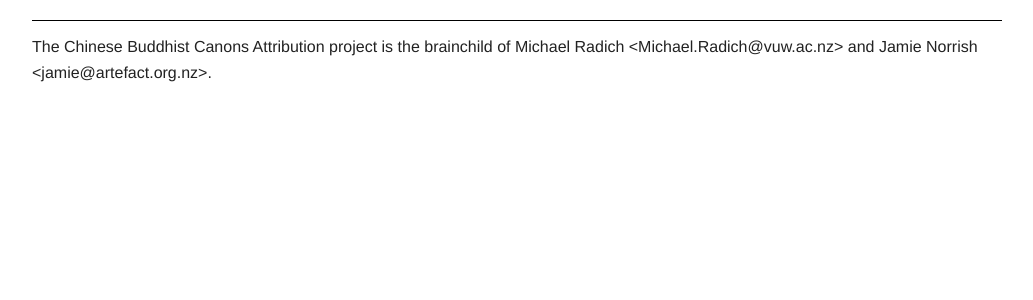
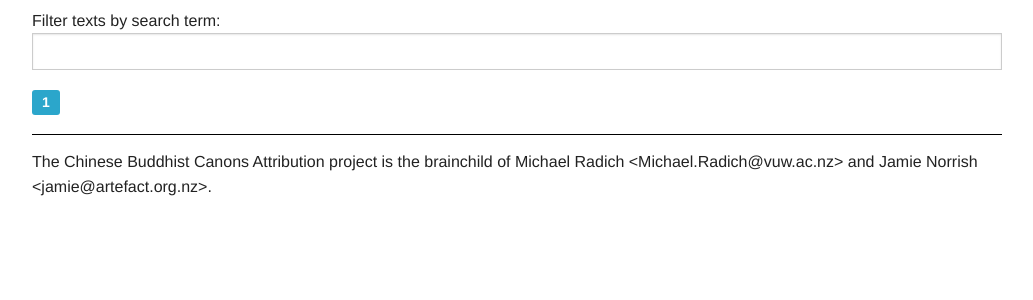
Before and after one commit to ajenhl/moad, a Django app: page /text/ in a window 1280 px wide. Shown: the part 110-410 px from the top of the page, without its empty margins (123-1156 px from the left). Run offline with Django 3.2, Linux system fonts and the light colour scheme; data that the repository does not hold is empty; parts of the project's set-up code (start-up, migrations or seed data) failed here and were passed over.

Commit message:
Added pagination and filtering of display lists for people, sources, and texts.

```diff
--- /dev/null
+++ b/attribution/templates/attribution/display/pagination.html
@@ -0,0 +1,17 @@
+<div class="pagination-centred">
+  <ul class="pagination">
+    {% if first_link %}<li class="arrow">
+      <a href="?page=1{{ query_string }}">&laquo;</a>
+    </li>{% endif %}
+    {% for page_number in pre_pages %}
+    <li><a href="?page={{ page_number }}{{ query_string }}">{{ page_number }}</a></li>
+    {% endfor %}
+    <li class="current"><a href="">{{ current_page }}</a></li>
+    {% for page_number in post_pages %}
+    <li><a href="?page={{ page_number }}{{ query_string }}">{{ page_number }}</a></li>
+    {% endfor %}
+    {% if last_link %}<li class="arrow">
+      <a href="?page={{ last_page }}{{ query_string }}">&raquo;</a>
+    </li>{% endif %}
+  </ul>
+</div>
--- a/attribution/templates/attribution/display/text_list.html
+++ b/attribution/templates/attribution/display/text_list.html
@@ -1,4 +1,5 @@
 {% extends "attribution/display/base.html" %}
+{% load pagination_display %}
 
 {% block title %}{{ block.super }}List of texts{% endblock title %}
 
@@ -7,6 +8,10 @@
   <h1>Texts</h1>
 </header>
 
+<form action="" method="get">
+<p>Filter texts by search term: <input name="q" type="search" value="{{ filter }}"></p>
+</form>
+
 <ul>
   {% for text in texts %}
   <li>
@@ -14,4 +19,7 @@
   </li>
   {% endfor %}
 </ul>
+
+{% show_pagination num_pages current_page query_parameters %}
+
 {% endblock content %}
--- /dev/null
+++ b/attribution/templatetags/pagination_display.py
@@ -0,0 +1,22 @@
+from django import template
+
+
+register = template.Library()
+
+@register.inclusion_tag('attribution/display/pagination.html')
+def show_pagination (num_pages, current_page, query_parameters):
+    """Renders a pagination template with appropriate links."""
+    data = {}
+    query_string = query_parameters.urlencode()
+    if query_string:
+        query_string = '&%s' % query_string
+    data['query_string'] = query_string
+    first_page = max(current_page - 3, 1)
+    last_page = min(current_page + 3, num_pages)
+    data['pre_pages'] = range(first_page, current_page)
+    data['post_pages'] = range(current_page + 1, last_page + 1)
+    data['current_page'] = current_page
+    data['first_link'] = first_page < current_page
+    data['last_link'] = last_page > current_page
+    data['last_page'] = num_pages
+    return data
--- a/attribution/views.py
+++ b/attribution/views.py
@@ -1,3 +1,4 @@
+from django.core.paginator import Paginator, EmptyPage, PageNotAnInteger
 from django.shortcuts import get_object_or_404, render
 
 import attribution.models
@@ -13,8 +14,23 @@ def person_display (request, person_id):
     return render(request, 'attribution/display/person.html', context)
 
 def person_list_display (request):
-    people = attribution.models.Person.objects.all()
-    context = {'people': people}
+    person_list = attribution.models.Person.objects.all()
+    filter_text = request.GET.get('q', '')
+    if filter_text:
+        person_list = person_list.filter(name__icontains=filter_text)
+    paginator = Paginator(person_list, 50)
+    page = request.GET.get('page')
+    query_parameters = request.GET.copy()
+    query_parameters.pop('page', None)
+    try:
+        people = paginator.page(page)
+    except PageNotAnInteger:
+        people = paginator.page(1)
+    except EmptyPage:
+        people = paginator.page(paginator.num_pages)
+    context = {'current_page': people.number, 'filter': filter_text,
+               'num_pages': paginator.num_pages, 'people': people,
+               'query_parameters': query_parameters}
     return render(request, 'attribution/display/person_list.html', context)
 
 def source_display (request, source_id):
@@ -23,8 +39,23 @@ def source_display (request, source_id):
     return render(request, 'attribution/display/source.html', context)
 
 def source_list_display (request):
-    sources = attribution.models.Source.objects.all()
-    context = {'sources': sources}
+    source_list = attribution.models.Source.objects.all()
+    filter_text = request.GET.get('q', '')
+    if filter_text:
+        source_list = source_list.filter(name__icontains=filter_text)
+    paginator = Paginator(source_list, 50)
+    page = request.GET.get('page')
+    query_parameters = request.GET.copy()
+    query_parameters.pop('page', None)
+    try:
+        sources = paginator.page(page)
+    except PageNotAnInteger:
+        sources = paginator.page(1)
+    except EmptyPage:
+        sources = paginator.page(paginator.num_pages)
+    context = {'current_page': sources.number, 'filter': filter_text,
+               'num_pages': paginator.num_pages, 'sources': sources,
+               'query_parameters': query_parameters}
     return render(request, 'attribution/display/source_list.html', context)
 
 def text_display (request, text_id):
@@ -35,7 +66,22 @@ def text_display (request, text_id):
     return render(request, 'attribution/display/text.html', context)
 
 def text_list_display (request):
-    texts = attribution.models.Text.objects.select_related('cached_identifier').order_by(
-        'cached_identifier__identifier')
-    context = {'texts': texts}
+    text_list = attribution.models.Text.objects.select_related('cached_identifier').order_by('cached_identifier__identifier')
+    filter_text = request.GET.get('q', '')
+    if filter_text:
+        text_list = text_list.filter(
+            cached_identifier__identifier__icontains=filter_text)
+    paginator = Paginator(text_list, 50)
+    page = request.GET.get('page')
+    query_parameters = request.GET.copy()
+    query_parameters.pop('page', None)
+    try:
+        texts = paginator.page(page)
+    except PageNotAnInteger:
+        texts = paginator.page(1)
+    except EmptyPage:
+        texts = paginator.page(paginator.num_pages)
+    context = {'current_page': texts.number, 'filter': filter_text,
+               'num_pages': paginator.num_pages, 'texts': texts,
+               'query_parameters': query_parameters}
     return render(request, 'attribution/display/text_list.html', context)
```
Also changed, not shown: attribution/templates/attribution/display/person_list.html (+8 -0 lines), attribution/templates/attribution/display/source_list.html (+8 -0 lines), attribution/templatetags/__init__.py (added).
